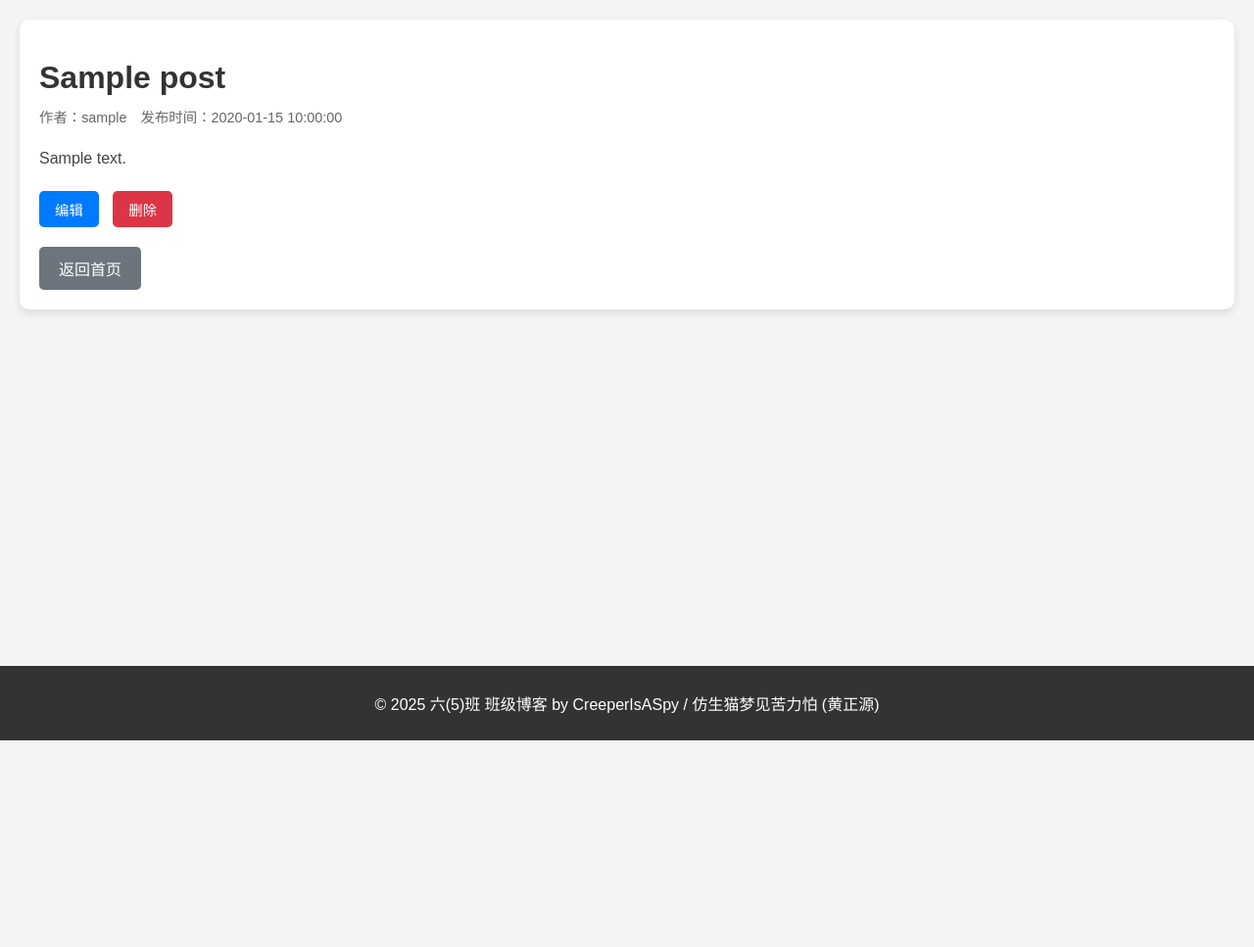
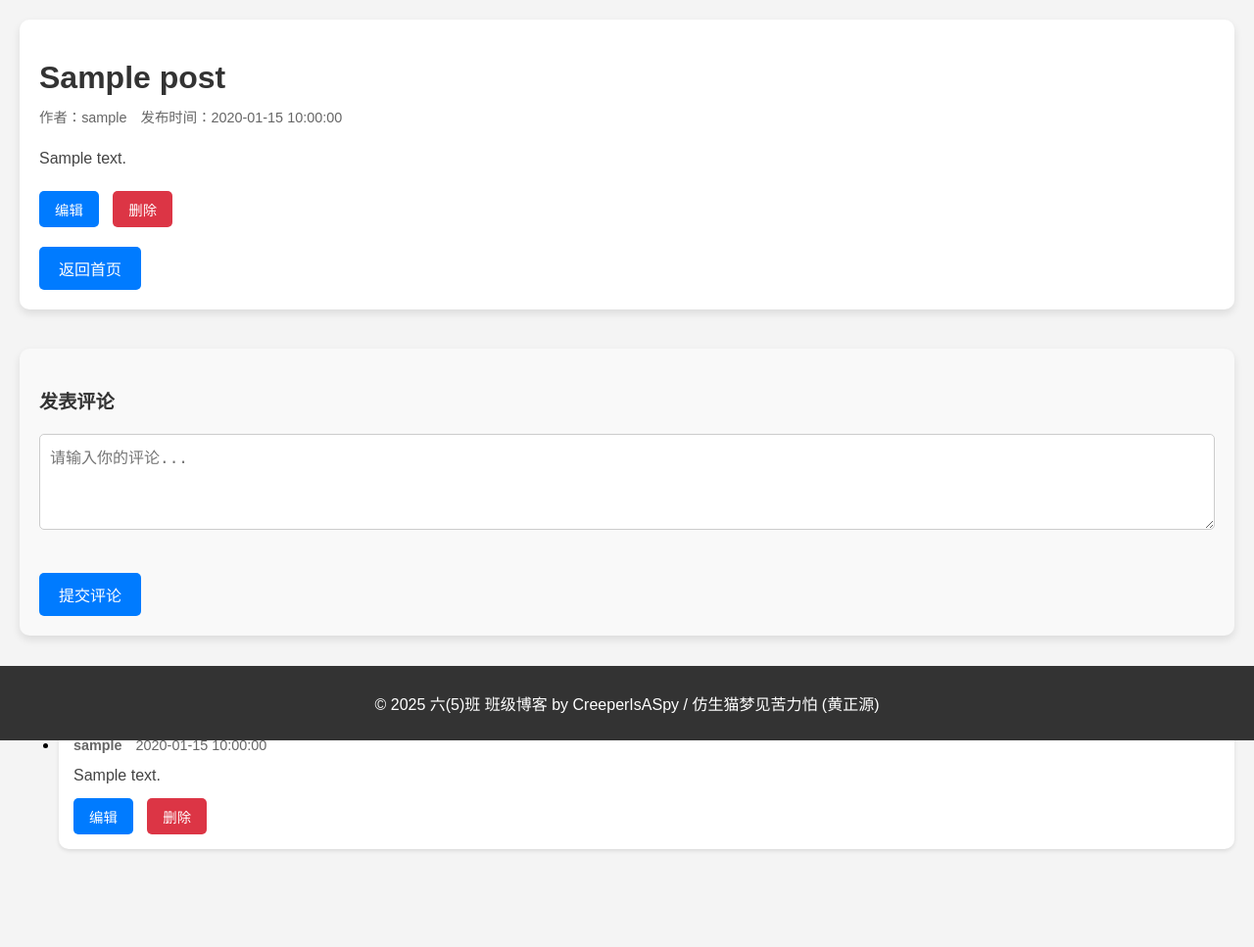
Before and after one commit to CreeperIsASpy/FlaskBlog, a Flask app: page /post/1 in a window 1280 px wide. Shown: the part 44-1011 px from the top of the page at 98% size. Before the commit the page ends 800 px from the top, so only its background shows below. Run offline with Flask 3, Linux system fonts and the light colour scheme; a user stored in the database is signed in; tables that the repository leaves empty hold one stand-in row (values such as "Sample post").

Commit message:
Added comment function.

```diff
--- /dev/null
+++ b/app/forms.py
@@ -0,0 +1,13 @@
+from flask_wtf import FlaskForm
+from wtforms import TextAreaField, SubmitField
+from wtforms.validators import DataRequired
+
+
+class CommentForm(FlaskForm):
+    content = TextAreaField('评论内容', validators=[DataRequired()])
+    submit = SubmitField('提交评论')
+
+
+class EditCommentForm(FlaskForm):
+    content = TextAreaField('评论内容', validators=[DataRequired()])
+    submit = SubmitField('更新评论')
--- a/app/models.py
+++ b/app/models.py
@@ -10,6 +10,7 @@
     password_hash: str
 
     posts: List["Post"] = Relationship(back_populates="author")
+    comments: List["Comment"] = Relationship(back_populates="author")
 
     # Flask-Login 所需的属性和方法
     @property
@@ -36,3 +37,16 @@
     created_at: datetime = Field(default_factory=datetime.utcnow)  # 文章创建时间
 
     author: User = Relationship(back_populates="posts")
+    comments: List["Comment"] = Relationship(back_populates="post")  # 博文的评论
+
+
+class Comment(SQLModel, table=True):
+    id: Optional[int] = Field(default=None, primary_key=True)
+    content: str  # 评论内容
+    created_at: datetime = Field(default_factory=datetime.utcnow)  # 评论时间
+    author_id: int = Field(foreign_key="user.id")  # 评论作者
+    post_id: int = Field(foreign_key="post.id")  # 所属博文
+
+    # 关系
+    author: "User" = Relationship(back_populates="comments")
+    post: "Post" = Relationship(back_populates="comments")
--- a/app/routes.py
+++ b/app/routes.py
@@ -5,7 +5,8 @@
 from datetime import datetime
 
 from app import engine
-from app.models import Post, User
+from app.models import Post, User, Comment
+from app.forms import CommentForm, EditCommentForm
 
 # 创建蓝图
 main = Blueprint('main', __name__)
@@ -66,10 +67,27 @@
     with Session(engine) as session:
         post = session.get(Post, post_id)
         if post:
-            return render_template('view_post.html', post=post)
+            return render_template('view_post.html', post=post, form=CommentForm())
         else:
             flash('博文未找到！')
             return redirect(url_for('main.index'))
+
+
+@main.route('/post/<int:post_id>/comment', methods=['POST'])
+@login_required
+def add_comment(post_id):
+    form = CommentForm()
+    if form.validate_on_submit():
+        with Session(engine) as session:
+            new_comment = Comment(
+                content=form.content.data,
+                author_id=current_user.id,
+                post_id=post_id
+            )
+            session.add(new_comment)
+            session.commit()
+            flash('评论已发布！', 'success')
+    return redirect(url_for('main.view_post', post_id=post_id))
 
 
 @main.route('/edit_post/<int:post_id>', methods=['GET', 'POST'])
@@ -116,3 +134,47 @@
         session.commit()
         flash('你的博文已被删除!')
         return redirect(url_for('main.dashboard'))
+
+
+@main.route('/comment/<int:comment_id>/edit', methods=['GET', 'POST'])
+@login_required
+def edit_comment(comment_id):
+    with Session(engine) as session:
+        comment = session.get(Comment, comment_id)
+        if not comment:
+            flash('评论未找到！', 'error')
+            return redirect(url_for('main.index'))
+        if comment.author_id != current_user.id:
+            flash('你没有权限编辑这条评论！', 'error')
+            return redirect(url_for('main.view_post', post_id=comment.post_id))
+
+        form = EditCommentForm()
+        if form.validate_on_submit():
+            comment.content = form.content.data
+            session.commit()
+            flash('评论已更新！', 'success')
+            return redirect(url_for('main.view_post', post_id=comment.post_id))
+        elif request.method == 'GET':
+            form.content.data = comment.content
+
+        return render_template('edit_comment.html', form=form, comment=comment)
+
+
+# 删除评论
+@main.route('/comment/<int:comment_id>/delete', methods=['POST'])
+@login_required
+def delete_comment(comment_id):
+    with Session(engine) as session:
+        comment = session.get(Comment, comment_id)
+        if not comment:
+            flash('评论未找到！', 'error')
+            return redirect(url_for('main.index'))
+        if comment.author_id != current_user.id:
+            flash('你没有权限删除这条评论！', 'error')
+            return redirect(url_for('main.view_post', post_id=comment.post_id))
+
+        post_id = comment.post_id
+        session.delete(comment)
+        session.commit()
+        flash('评论已删除！', 'success')
+        return redirect(url_for('main.view_post', post_id=post_id))
--- a/app/static/css/styles.css
+++ b/app/static/css/styles.css
@@ -196,32 +196,7 @@
     transition: background-color 0.3s ease;
 }
 
-/* 返回按钮 */
-.back-button {
-    display: inline-block;
-    padding: 10px 20px;
-    background-color: #6c757d;
-    color: white;
-    border: none;
-    border-radius: 5px;
-    font-size: 16px;
-    cursor: pointer;
-    transition: background-color 0.3s ease;
-    text-decoration: none;
-    margin-top: 20px;
-}
 
-.back-button:hover {
-    background-color: #5a6268;
-}
-
-.form-button:hover {
-    background-color: #0056b3;
-}
-
-.back-link:hover {
-    text-decoration: underline;
-}
 
 /* 文章容器 */
 .post-container {
@@ -307,3 +282,63 @@
 .back-link:hover {
     text-decoration: underline;
 }
+
+/* 评论表单 */
+.comment-form {
+    margin-top: 40px;
+    padding: 20px;
+    background-color: #f9f9f9;
+    border-radius: 10px;
+    box-shadow: 0 4px 8px rgba(0, 0, 0, 0.1);
+}
+
+.comment-form h3 {
+    margin-bottom: 20px;
+    font-size: 1.2rem;
+    color: #333;
+}
+
+/* 评论列表 */
+.comment-list {
+    margin-top: 40px;
+}
+
+.comment-list h3 {
+    margin-bottom: 20px;
+    font-size: 1.2rem;
+    color: #333;
+}
+
+.comment-item {
+    margin-bottom: 20px;
+    padding: 15px;
+    background-color: #ffffff;
+    border-radius: 10px;
+    box-shadow: 0 2px 4px rgba(0, 0, 0, 0.1);
+}
+
+.comment-meta {
+    margin-bottom: 10px;
+    font-size: 0.9rem;
+    color: #666;
+}
+
+.comment-meta .comment-author {
+    font-weight: bold;
+    margin-right: 10px;
+}
+
+.comment-content {
+    font-size: 1rem;
+    line-height: 1.6;
+    color: #444;
+}
+
+/* 评论操作按钮 */
+.comment-actions {
+    margin-top: 10px;
+}
+
+.comment-actions .action-button {
+    margin-right: 10px;
+}
--- a/app/templates/view_post.html
+++ b/app/templates/view_post.html
@@ -22,4 +22,48 @@
         {% endif %}
         <button onclick="window.location.href='{{ url_for('main.index') }}';" class="form-button back-button">返回首页</button>
     </div>
+
+<!-- 评论表单 -->
+        <div class="comment-form">
+            <h3>发表评论</h3>
+            <form method="POST" action="{{ url_for('main.add_comment', post_id=post.id) }}">
+                {{ form.hidden_tag() }}
+                <div class="form-group">
+                    {{ form.content(class="form-input", rows=4, placeholder="请输入你的评论...") }}
+                </div>
+                <button type="submit" class="form-button">提交评论</button>
+            </form>
+        </div>
+
+        <!-- 评论列表 -->
+        <div class="comment-list" style="margin-bottom:80px;">
+            <h3>评论</h3>
+            {% if post.comments %}
+                <ul>
+                {% for comment in post.comments %}
+                <li class="comment-item">
+                    <div class="comment-meta">
+                        <span class="comment-author">{{ comment.author.username }}</span>
+                        <span class="comment-date">{{ comment.created_at }}</span>
+                    </div>
+                    <div class="comment-content">
+                        {{ comment.content }}
+                    </div>
+                    {% if current_user == comment.author %}
+                        <div class="comment-actions">
+                            <button onclick="window.location.href='{{ url_for('main.edit_comment', comment_id=comment.id) }}'" class="action-button edit-button">编辑</button>
+                            <form action="{{ url_for('main.delete_comment', comment_id=comment.id) }}" method="POST" style="display:inline;">
+                                <button type="submit" class="action-button delete-button" onclick="return confirm('确定要删除这条评论吗？')">删除</button>
+                            </form>
+                        </div>
+                    {% endif %}
+                </li>
+            {% endfor %}
+        </ul>
+    {% else %}
+                <p>还没有人发表评论，快来抢沙发！</p>
+            {% endif %}
+        </div>
+    </div>
+
 {% endblock %}
--- a/requirements.txt
+++ b/requirements.txt
@@ -4,3 +4,4 @@
 Flask-WTF==0.15.1
 Werkzeug~=2.0.3
 SQLAlchemy~=2.0.38
+WTForms~=3.0.1
```
Also changed, not shown: app/templates/edit_comment.html (added, +15 -0 lines).
